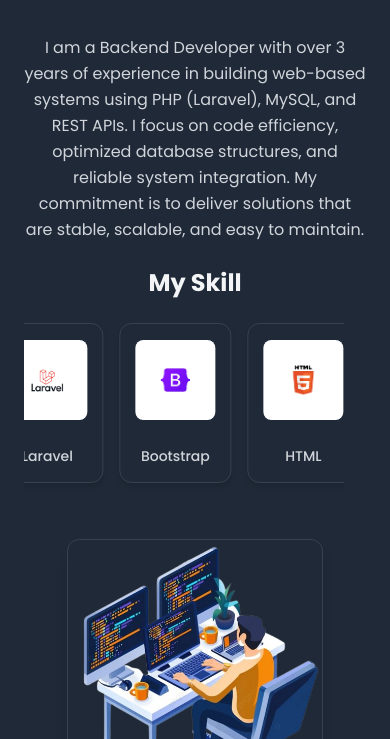
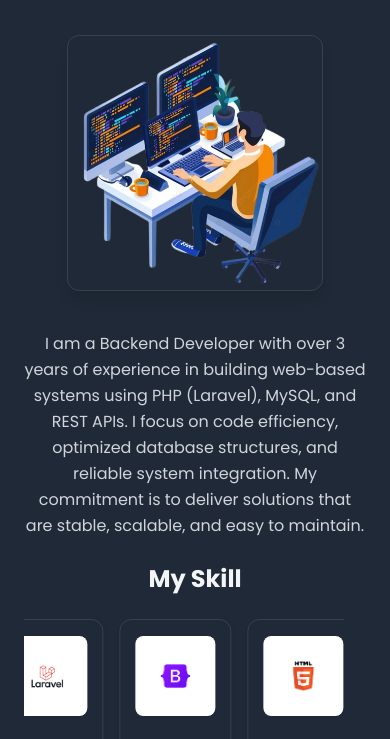
Before and after one commit to ajisurya775/portofolio, a website: page index.html in a window 390 px wide. Shown: the part 737-1476 px from the top of the page. Drawn offline with nearby package versions, Linux system fonts and the light colour scheme.

Commit message:
add order on about me

```diff
--- a/index.html
+++ b/index.html
@@ -124,7 +124,7 @@
                 <h1 class="text-3xl md:text-4xl font-bold mb-10 text-center text-white">About Me</h1>
 
                 <div class="grid md:grid-cols-2 gap-10 items-center">
-                    <div class="space-y-6">
+                    <div class="space-y-6 order-2 md:order-1">
                         <p class="sm:text-lg leading-relaxed text-gray-300 text-center md:text-left sm:text-center"
                             data-aos="fade-down">
                             I am a Backend Developer with over 3 years of experience in building web-based systems using
@@ -232,7 +232,7 @@
 
                     </div>
 
-                    <div class="flex justify-center" data-aos="flip-left">
+                    <div class="flex justify-center order-1 md:order-2" data-aos="flip-left">
                         <img src="assets/images/about_me-removebg.png" alt="About Me"
                             class="w-64 md:w-[22rem] rounded-xl shadow-lg hover:scale-105 transition-transform duration-300 border border-gray-700" />
                     </div>
```
Also changed, not shown: src/output.css.
